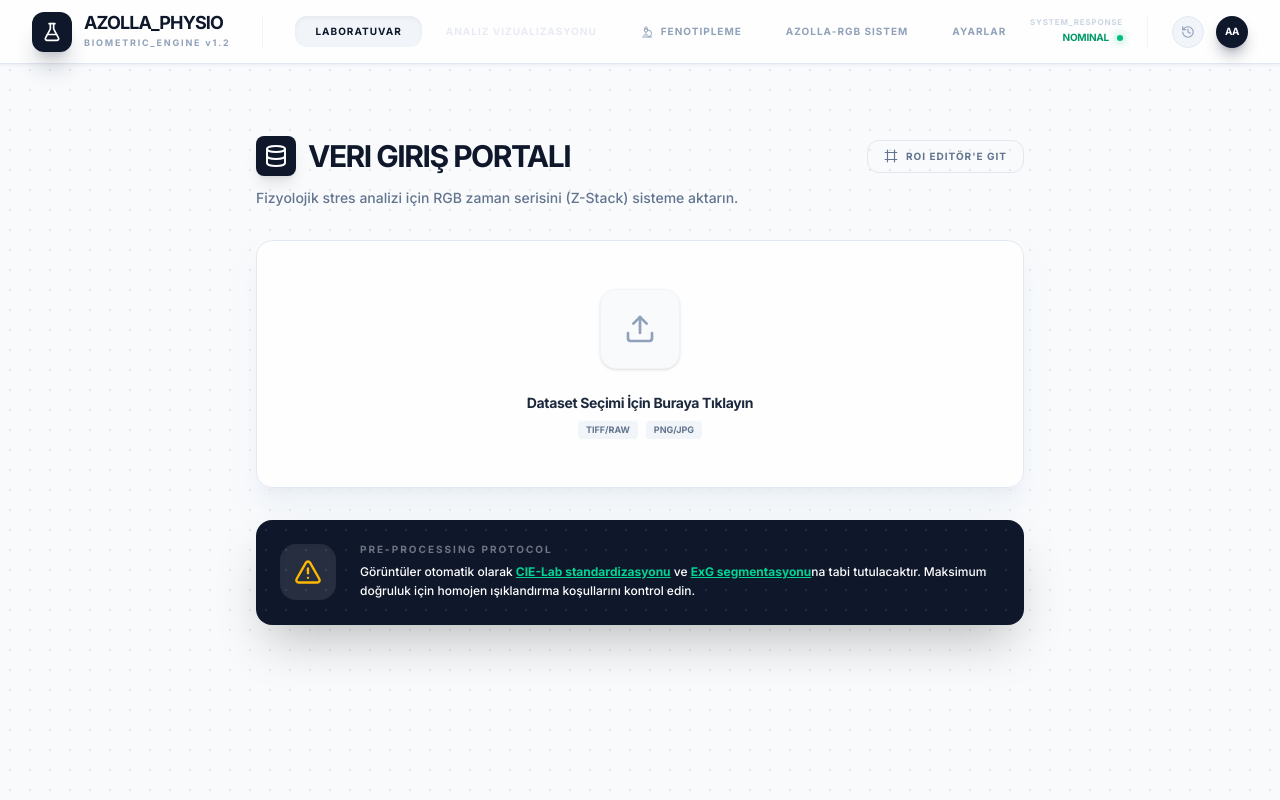
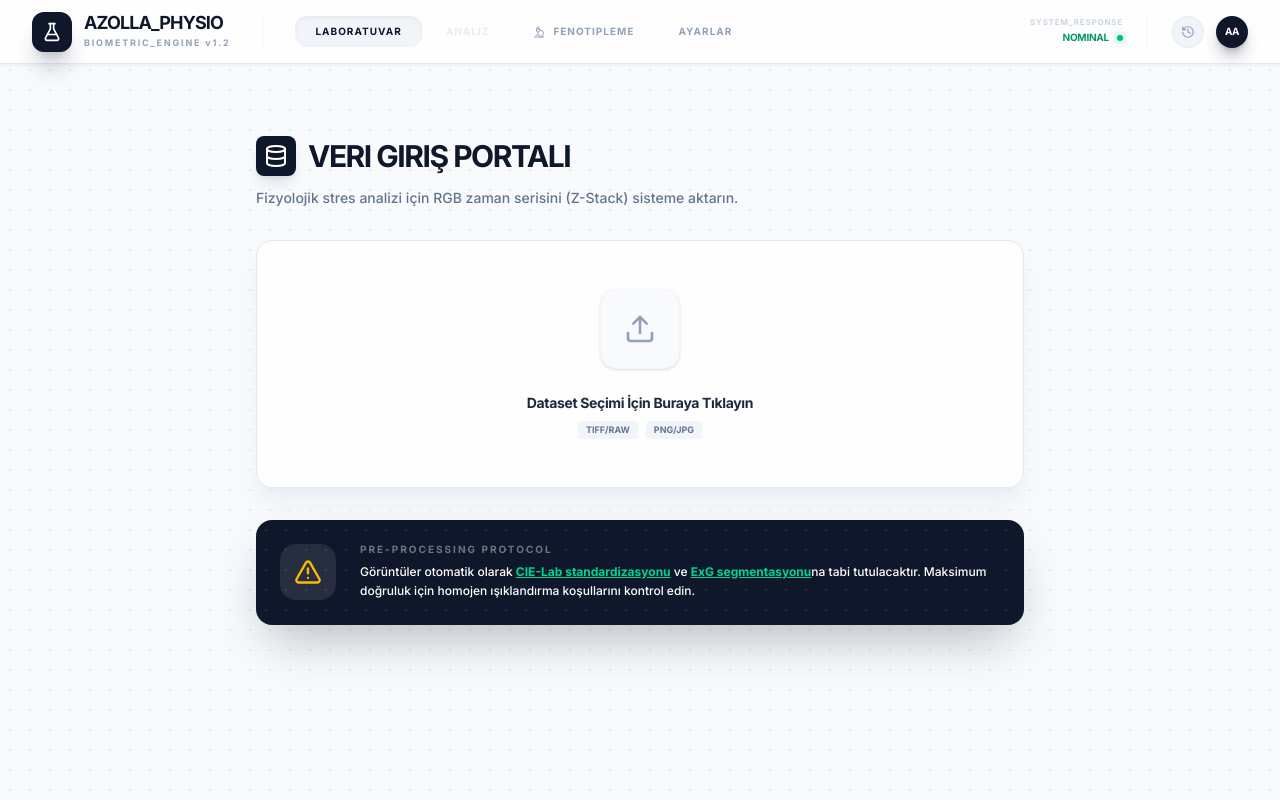
Before and after one commit to sisbas/AZOLLA_PHYSO, a React (Vite) app: page / in a window 1280 px wide. Built offline with nearby package versions, Linux system fonts and the light colour scheme.

Commit message:
Simplify navigation views

```diff
--- a/src/App.tsx
+++ b/src/App.tsx
@@ -1,5 +1,5 @@
 import React, { useState, useEffect } from 'react';
-import { Layout, FlaskConical, History, Settings, Upload, Activity, AlertCircle, ChevronRight, Play, Pause, Microscope } from 'lucide-react';
+import { FlaskConical, History, Microscope } from 'lucide-react';
 import { motion, AnimatePresence } from 'motion/react';
 import { clsx, type ClassValue } from 'clsx';
 import { twMerge } from 'tailwind-merge';
@@ -12,16 +12,17 @@ export function cn(...inputs: ClassValue[]) {
   return twMerge(clsx(inputs));
 }
 
-export type ViewState = 'upload' | 'analysis' | 'settings' | 'phenotyping' | 'azolla-rgb';
+export type ViewState = 'upload' | 'analysis' | 'phenotyping' | 'settings';
+
+const isViewState = (view: unknown): view is ViewState =>
+  view === 'upload' || view === 'analysis' || view === 'phenotyping' || view === 'settings';
 
 export default function App() {
   const [view, setView] = useState<ViewState>('upload');
   const [taskId, setTaskId] = useState<string | null>(null);
-  const [results, setResults] = useState<any>(null);
-
   useEffect(() => {
     const handleViewChange = (e: any) => {
-      if (e.detail) setView(e.detail);
+      if (isViewState(e.detail)) setView(e.detail);
     };
     window.addEventListener('change-view', handleViewChange);
     return () => window.removeEventListener('change-view', handleViewChange);
@@ -30,6 +31,59 @@ export default function App() {
   const handleUploadComplete = (id: string) => {
     setTaskId(id);
     setView('analysis');
+  };
+
+  const renderView = () => {
+    switch (view) {
+      case 'upload':
+        return (
+          <motion.div
+            key="upload"
+            initial={{ opacity: 0 }}
+            animate={{ opacity: 1 }}
+            exit={{ opacity: 0 }}
+            className="p-8"
+          >
+            <UploadPanel onComplete={handleUploadComplete} />
+          </motion.div>
+        );
+      case 'analysis':
+        return (
+          <motion.div
+            key="analysis"
+            initial={{ opacity: 0 }}
+            animate={{ opacity: 1 }}
+            exit={{ opacity: 0 }}
+            className="h-full"
+          >
+            <Dashboard taskId={taskId!} />
+          </motion.div>
+        );
+      case 'phenotyping':
+        return (
+          <motion.div
+            key="phenotyping"
+            initial={{ opacity: 0 }}
+            animate={{ opacity: 1 }}
+            exit={{ opacity: 0 }}
+            className="h-full"
+          >
+            <PhenotypingView />
+          </motion.div>
+        );
+      case 'settings':
+        return (
+          <motion.div
+            key="settings"
+            initial={{ opacity: 0 }}
+            animate={{ opacity: 1 }}
+            exit={{ opacity: 0 }}
+            className="p-8"
+          >
+            <SettingsView />
+          </motion.div>
+        );
+    }
   };
 
   return (
@@ -68,7 +122,7 @@ export default function App() {
                 !taskId && "opacity-20 cursor-not-allowed"
               )}
             >
-              Analiz Vizualizasyonu
+              Analiz
             </button>
             <button
               onClick={() => setView('phenotyping')}
@@ -81,15 +135,6 @@ export default function App() {
                 <Microscope size={12} />
                 Fenotipleme
               </span>
-            </button>
-            <button
-              onClick={() => setView('azolla-rgb')}
-              className={cn(
-                "px-5 py-2 rounded-xl text-[10px] font-bold uppercase tracking-widest transition-all",
-                view === 'azolla-rgb' ? "bg-teal-100 text-teal-700 shadow-inner" : "text-slate-400 hover:text-teal-600 hover:bg-teal-50"
-              )}
-            >
-              Azolla-RGB Sistem
             </button>
             <button
               onClick={() => setView('settings')}
@@ -128,47 +173,7 @@ export default function App() {
         view === 'analysis' || view === 'phenotyping' ? "w-full" : "max-w-[1400px]"
       )}>
         <AnimatePresence mode="wait">
-          {view === 'upload' ? (
-            <motion.div
-              key="upload"
-              initial={{ opacity: 0 }}
-              animate={{ opacity: 1 }}
-              exit={{ opacity: 0 }}
-              className="p-8"
-            >
-              <UploadPanel onComplete={handleUploadComplete} />
-            </motion.div>
-          ) : view === 'analysis' ? (
-            <motion.div
-              key="analysis"
-              initial={{ opacity: 0 }}
-              animate={{ opacity: 1 }}
-              exit={{ opacity: 0 }}
-              className="h-full"
-            >
-              <Dashboard taskId={taskId!} />
-            </motion.div>
-          ) : view === 'phenotyping' || view === 'azolla-rgb' ? (
-            <motion.div
-              key="phenotyping"
-              initial={{ opacity: 0 }}
-              animate={{ opacity: 1 }}
-              exit={{ opacity: 0 }}
-              className="h-full"
-            >
-              <PhenotypingView />
-            </motion.div>
-          ) : (
-            <motion.div
-              key="settings"
-              initial={{ opacity: 0 }}
-              animate={{ opacity: 1 }}
-              exit={{ opacity: 0 }}
-              className="p-8"
-            >
-              <SettingsView />
-            </motion.div>
-          )}
+          {renderView()}
         </AnimatePresence>
       </main>
     </div>
--- a/src/components/UploadPanel.tsx
+++ b/src/components/UploadPanel.tsx
@@ -1,5 +1,5 @@
 import React, { useState } from 'react';
-import { Upload, FileCode, CheckCircle2, Loader2, AlertTriangle, AlertCircle, Database, Frame } from 'lucide-react';
+import { Upload, FileCode, CheckCircle2, Loader2, AlertTriangle, AlertCircle, Database } from 'lucide-react';
 import { motion } from 'motion/react';
 import { cn } from '../App';
 
@@ -134,14 +134,6 @@ export default function UploadPanel({ onComplete }: UploadPanelProps) {
             </div>
             <h2 className="text-3xl font-black tracking-tighter text-slate-900 uppercase">Veri Giriş Portalı</h2>
           </div>
-
-          <button
-            onClick={() => window.dispatchEvent(new CustomEvent('change-view', { detail: 'roi' }))}
-            className="flex items-center gap-2 px-4 py-2 border border-slate-200 rounded-xl text-[10px] font-bold uppercase tracking-widest text-slate-500 hover:bg-slate-50 transition-all hover:text-slate-900"
-          >
-            <Frame size={14} />
-            ROI Editör'e Git
-          </button>
         </div>
         <p className="text-sm text-slate-500 font-medium">Fizyolojik stres analizi için RGB zaman serisini (Z-Stack) sisteme aktarın.</p>
         <div className="absolute -top-10 -right-10 w-40 h-40 bg-primary/5 rounded-full blur-3xl pointer-events-none" />
```
